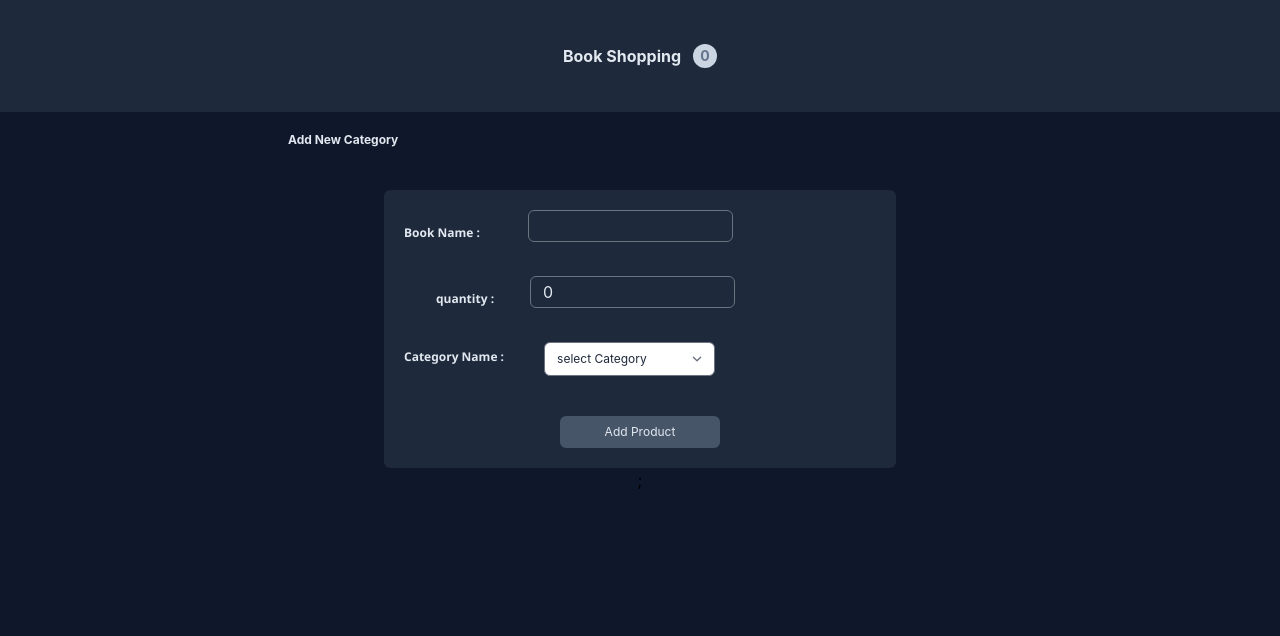
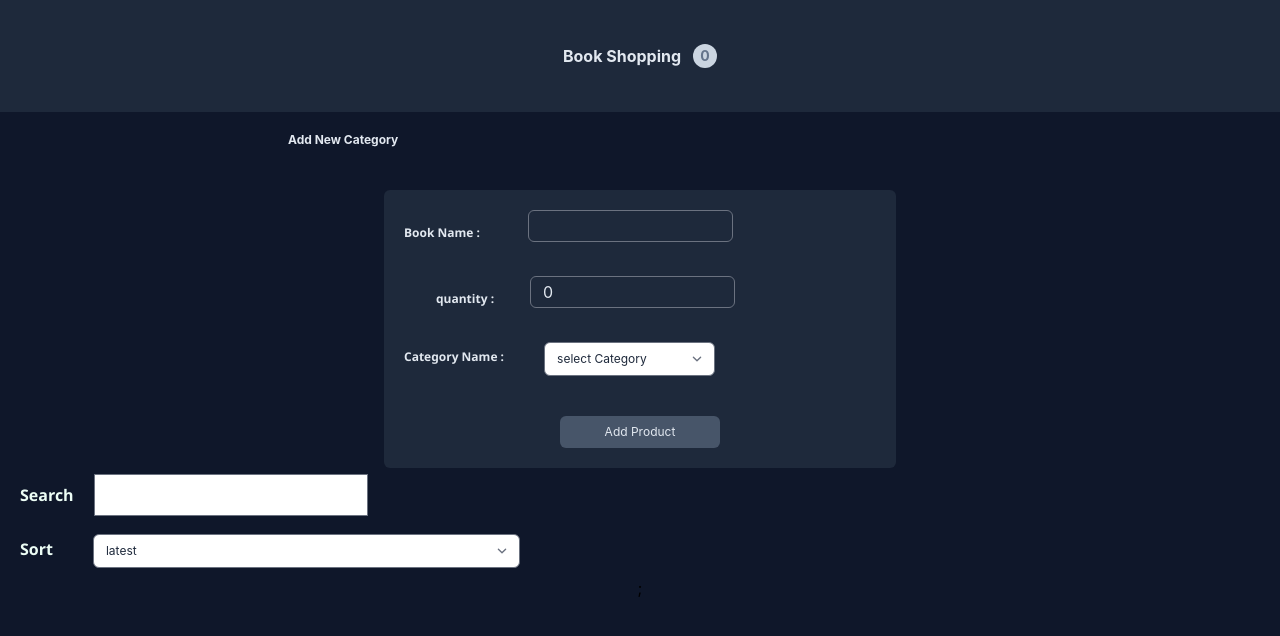
Before and after one commit to parisasetvati/Book-Froshgah, a React (Create React App) app: page / in a window 1280 px wide. Shown: the top 636 px of the page. Built offline with nearby package versions, Linux system fonts and the light colour scheme.

Commit message:
add search & sort & localStorage in Project

```diff
--- a/src/components/AddCategory/AddCategory.js
+++ b/src/components/AddCategory/AddCategory.js
@@ -29,11 +29,11 @@ const AddCategory = ({categoryHandler}) => {
 
         <form className="flex  flex-col   text-xs w-full my-5 text-slate-200">
             <div className="flex flex-row  mb-5 w-full ">
-        <label className='text-xs text-slate-200 '> Category :</label>
-        <input className="w-2/5 h-8 rounded-md ml-4 bg-transparent focus:outline focus:outline-none  focus:outline-offset-0 focus:outline-transparent focus:border focus:border-slate-200 " type="text"   onChange={addCategoryHandler} value={categoris.category} name="category" ></input>
+        <label className='text-xs w-24  text-slate-200 '> Category :</label>
+        <input className="w-2/5 h-8 rounded-md  bg-transparent focus:outline focus:outline-none  focus:outline-offset-0 focus:outline-transparent focus:border focus:border-slate-200 " type="text"   onChange={addCategoryHandler} value={categoris.category} name="category" ></input>
         </div>
         <div className="flex flex-row mb-5  w-full">
-        <label className=' text-xs text-slate-200'> Description :</label>
+        <label className=' text-xs w-24 text-slate-200'> Description :</label>
         <textarea className="w-3/5 h-15 rounded-md  bg-transparent  border-slate-500" type="text"   onChange={addCategoryHandler} value={categoris.description} name="description"></textarea>
         </div>
         <div className='mt-3 font-bold flex justify-center items-center'>
--- a/src/components/Home.js
+++ b/src/components/Home.js
@@ -1,4 +1,4 @@
-import React, { useState } from "react";
+import React, { useEffect, useState } from "react";
 import { toast } from 'react-toastify';
 import 'react-toastify/dist/ReactToastify.css';
 import AddCategory from "./AddCategory/AddCategory";
@@ -6,6 +6,8 @@ import BookForm from "./BookForm/BookForm";
 import BookList from "./BookList/BookList";
 import styles from "./Home.module.css";
 import Navbar from "./Navbar/Navbar";
+import Search from "./Search/Search.js";
+import Sort from "./Sort/Sort";
 
 
 
@@ -13,6 +15,10 @@ import Navbar from "./Navbar/Navbar";
 const Home = () => {
   const [productlist, setProductlist] = useState([]);
   const [addcategory, setAddCategory] = useState([]);
+  const[filterproduct, setFilterProduct]=useState([]);
+  const[searchValue,setSearchValue]=useState("");
+  const[sort,setSort]=useState("latest");
+
   const addproduct = (product) => {
   // console.log(product);
   if(! product.productName && !product.quantity && ! product.categoryId)  {
@@ -51,10 +57,7 @@ const Home = () => {
       className:'toast-message'
  });
    };
-  }
-
-
-
+  };
 
   const AddToCategoryHandler = (categoris) => {
     if(!categoris.category && !categoris.description)  {
@@ -90,7 +93,44 @@ const Home = () => {
 
     }
   };
+  const searchHandler=(e)=>{
+setSearchValue(e.target.value.trim().toLowerCase());
+  }
+  const sortHandler=(e)=>{
+    setSort(e.target.value);
+      }
+  const filterSearchTitle=(array)=>{
+    console.log(array);
+    return array.filter((p)=> p.productName.toLowerCase().includes(searchValue))};
 
+ const filterSort=(array)=>{
+
+  let sortProducts=[...array];
+  return sortProducts.sort((a,b)=>{
+    if(sort==="latest"){
+      return new Date(a.createdArt)>new Date(b.createdArt)?-1 :1}
+      else if  (sort==="earlist"){
+      return new Date(a.createdArt)>new Date(b.createdArt)? 1 :-1}
+    })
+  }
+  useEffect(()=>{
+    let result=productlist;
+    result=filterSearchTitle(result);
+    result=filterSort(result);
+    setFilterProduct(result);
+  },[productlist,searchValue,sort]);
+  useEffect(()=>{
+    const savedProducts=JSON.parse(localStorage.getItem("products")) || [];
+    const savedCategories=JSON.parse(localStorage.getItem("categories")) || [];
+    setProductlist(savedProducts);
+    setAddCategory(savedCategories);
+  },[]);
+  useEffect(()=>{  if (productlist.length){
+    localStorage.setItem("products",JSON.stringify(productlist))
+  }},[productlist]);
+  useEffect(()=>{  if (addcategory.length){
+    localStorage.setItem("categories",JSON.stringify(addcategory))
+  }},[addcategory]);
   return (
     <div>
       <Navbar totalItem={productlist.filter((p) => p.id > 0).length} />
@@ -98,9 +138,9 @@ const Home = () => {
 
       <AddCategory categoryHandler={AddToCategoryHandler} />
       <BookForm addproduct={addproduct} addcategory={addcategory} />
-
-
-     <BookList productlist={productlist} categories={addcategory}  setProductlist={setProductlist}/>
+     <Search  searchValue={searchValue} onSearch={searchHandler} />
+   <Sort sort={sort} onSort={sortHandler}/>
+     <BookList productlist={filterproduct} categories={addcategory}  setProductlist={setProductlist}/>
 
 
 
--- /dev/null
+++ b/src/components/Search/Search.js
@@ -0,0 +1,17 @@
+import { useState } from "react";
+
+const Search = ({searchValue,onSearch }) => {
+
+
+
+    return(
+<section>
+    <div>
+        <label>Search</label>
+        <input type="text" value={searchValue} onChange={onSearch}></input>
+    </div>
+
+</section>
+    );
+};
+export default Search;
--- /dev/null
+++ b/src/components/Sort/Sort.js
@@ -0,0 +1,16 @@
+const Sort = ({sort,onSort}) => {
+    return (
+        <div>
+            <label>Sort</label>
+            <select  className='rounded-md mt-2 ml-5 w-1/3 text-slate-800 text-xs h-2/4' onChange={onSort}  value={sort} >
+<option >latest</option>
+<option>earlist</option>
+
+
+    </select>
+        </div>
+
+     );
+}
+
+export default Sort;
```
